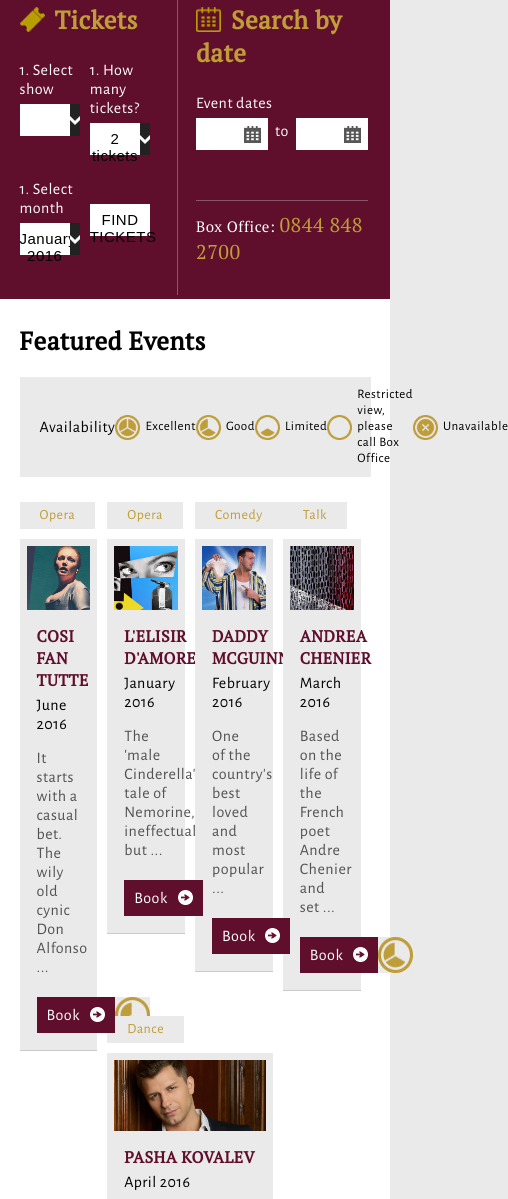
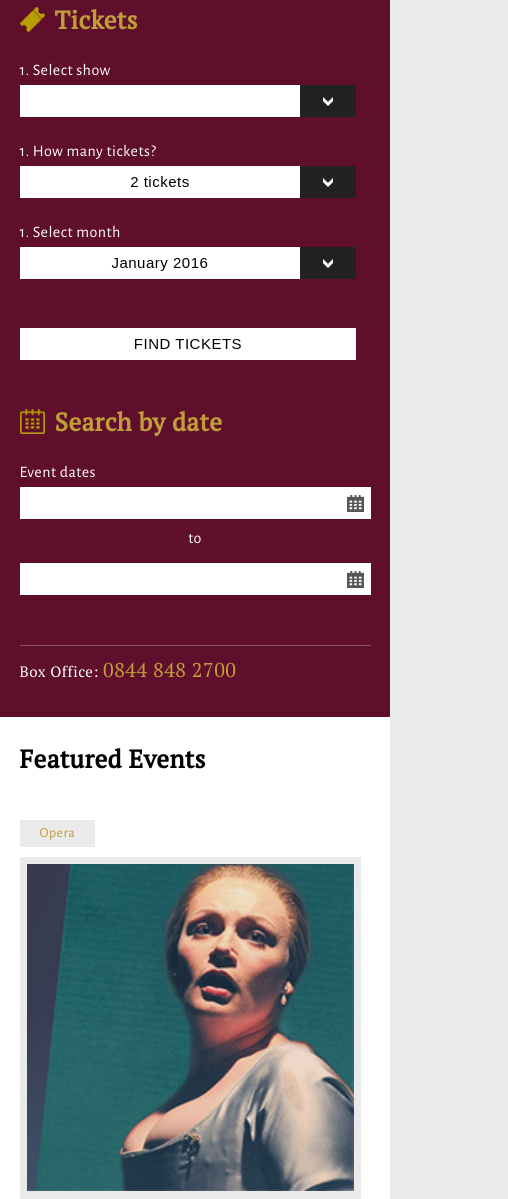
Before and after one commit to oli-laban/theatre-homepage, a website: page index.html in a window 390 px wide. Shown: the part 685-1884 px from the top of the page, 508 px wide, since content can reach past the window. Drawn offline with nearby package versions, Linux system fonts and the light colour scheme.

Commit message:
make find tickets & featured events responsive

```diff
--- a/sass/_featured.scss
+++ b/sass/_featured.scss
@@ -28,6 +28,10 @@
 			p {
 				font-size: 13px;
 			}
+		}
+
+		@media (max-width: 850px) {
+			display: none;
 		}
 	}
 
@@ -72,6 +76,8 @@
 						margin-top: 10px;
 						color: #525252;
 						margin-bottom: 20px;
+						height: 38px;
+						overflow: hidden;
 					}
 					.event-bottom {
 						display: flex;
@@ -83,6 +89,25 @@
 			&:nth-child(n+5) {
 				width: 50%;
 				padding-top: 25px;
+			}
+		}
+		@media (max-width: 954px) {
+			.event {
+				width: 50%;
+				padding-top: 25px;
+			}
+		}
+		@media (max-width: 720px) {
+			.event {
+				&:nth-child(n+5) {
+					width: 100%;
+					padding-top: 25px;
+				}
+			}
+		}
+		@media (max-width: 500px) {
+			.event {
+				width: 100%;
 			}
 		}
 	}
--- a/sass/_find.scss
+++ b/sass/_find.scss
@@ -148,4 +148,51 @@
 			}
 		}
 	}
+
+	@media (max-width: 900px) {
+		.find-tickets {
+			float: none;
+			width: 100%;
+			padding-right: 0;
+			border-right: none;
+
+			.find-tickets-content {
+				.find-tickets-section {
+					width: 50%;
+					margin-right: 0;
+				}
+			}
+		}
+		.find-dates {
+			float: none;
+			width: 100%;
+			padding-left: 0;
+		}
+	}
+	@media (max-width: 510px) {
+		.find-tickets {
+			.find-tickets-content {
+				flex-direction: column;
+
+				.find-tickets-section {
+					width: 100%;
+					margin-right: 0;
+				}
+			}
+		}
+		.find-dates {
+			padding-top: 5px;
+			.select-dates-inputs {
+				flex-direction: column;
+
+				.select-date {
+					width: 100%;
+				}
+
+				p {
+					padding: 10px 0;
+				}
+			}
+		}
+	}
 }
```
Also changed, not shown: css/styles.css.
